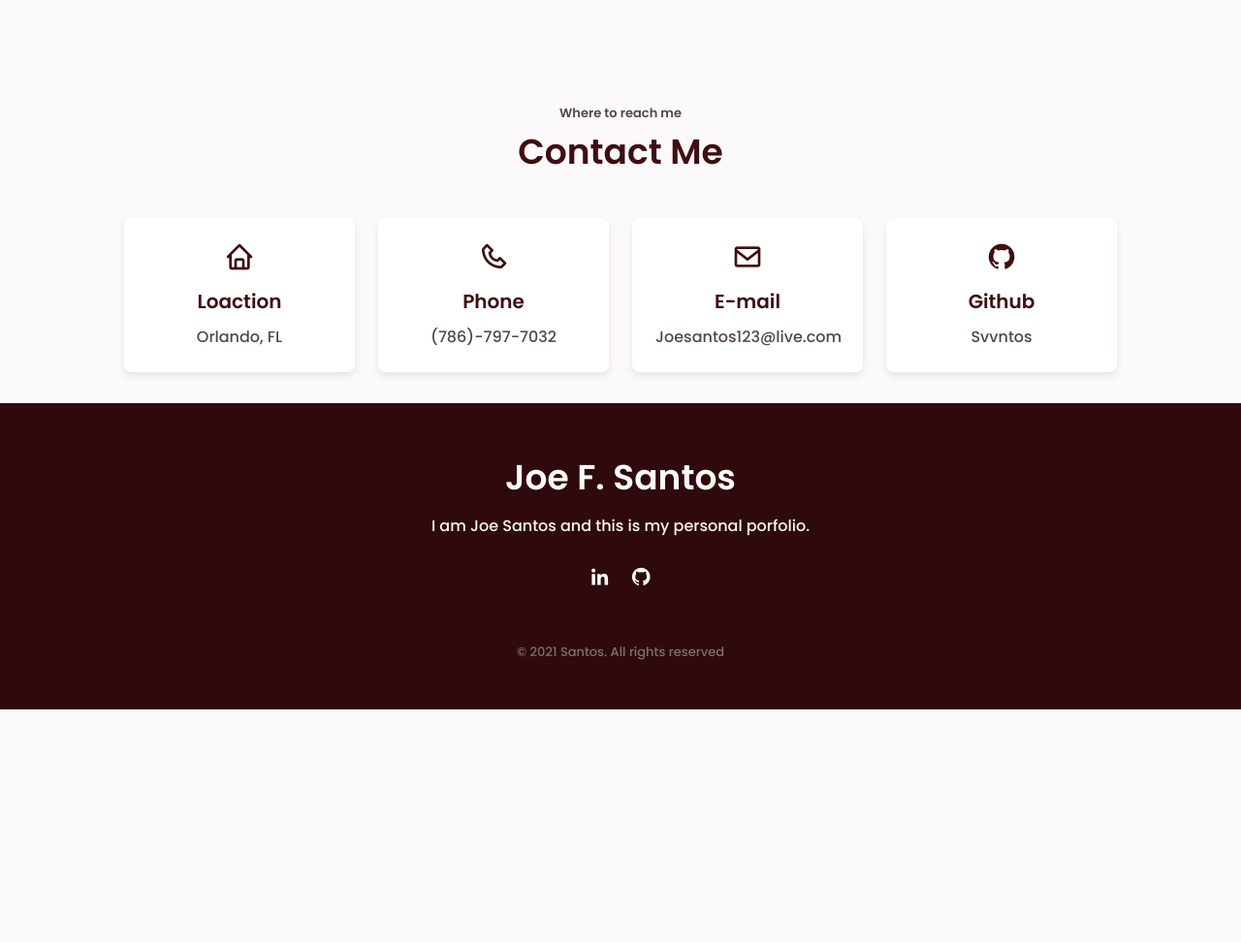
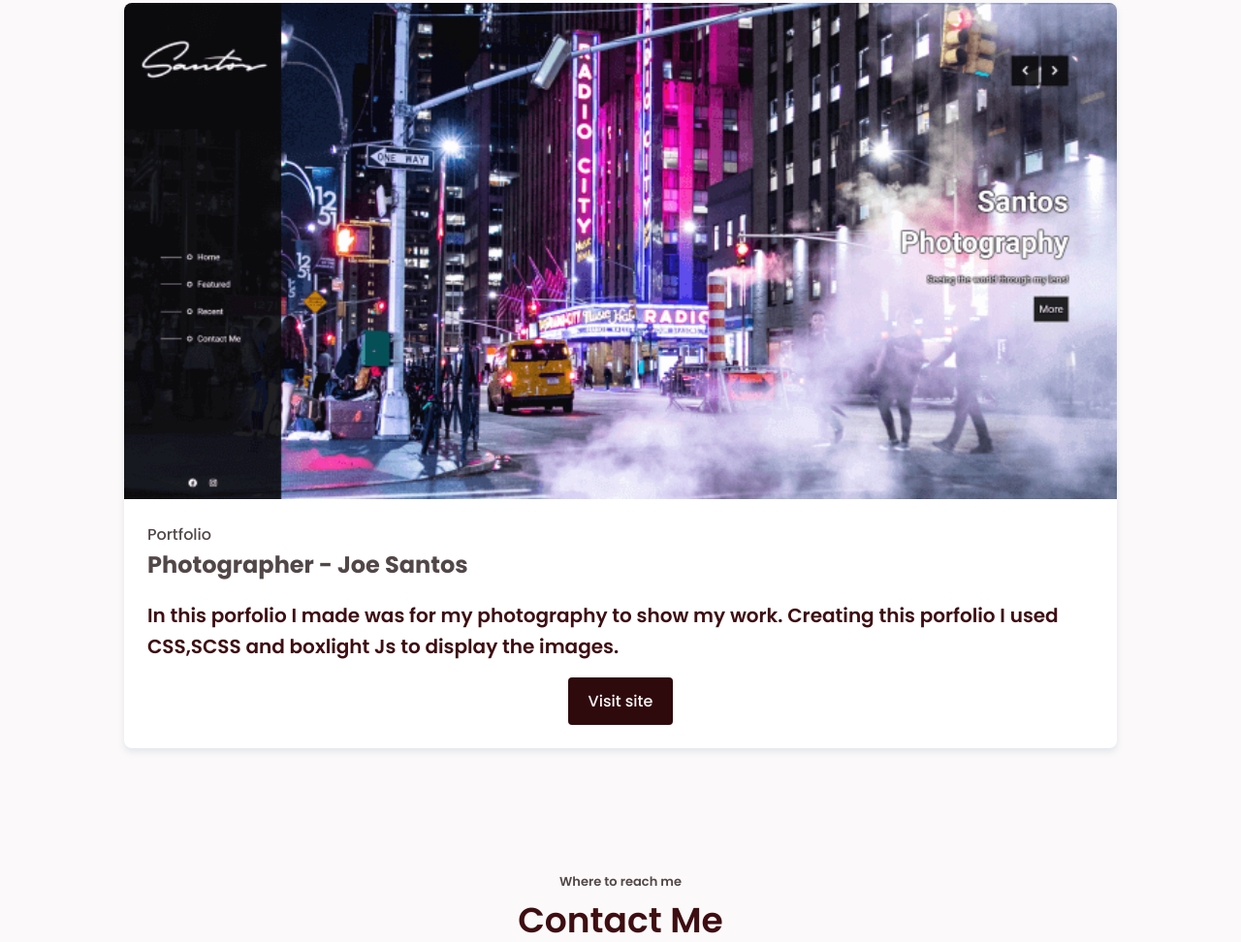
Before and after one commit to svvntos/portfolio, a plain HTML site: page index.html in a window 1280 px wide. Shown: the part 4803-5775 px from the top of the page at 97% size. Before the commit the page ends 5535 px from the top, so only its background shows below. Drawn offline with nearby package versions, Linux system fonts and the light colour scheme.

Commit message:
adjusting few things to my profile live

```diff
--- a/index.html
+++ b/index.html
@@ -279,6 +279,20 @@
         <a href="https://briankdasilva.netlify.app/" target="_blank" class="button button-dark">Visit site</a>
       </div>
     </div>
+
+    <div class="portfolio_content mix web">
+      <a href="#"><img src="./assets/img/photo1.png" alt="" class="portfolio_img"></a>
+      <div class="portfolio_data">
+        <span class="porfolio_subtitle">Portfolio</span>
+        <br>
+        <h1 class="porfolio_subtitle">Photographer - Joe Santos</h1>
+        <a href="#"><h2 class="portfolio_title">In this porfolio I made was for my photography to show my work. Creating this porfolio I used CSS,SCSS and boxlight Js to display the images. </h2></a>
+        <a href="https://svvntosphotography.netlify.app/" target="_blank" class="button button-dark">Visit site</a>
+      </div>
+    </div>
+
+
+
   </div>
 
 
```
Also changed, not shown: assets/img/photo1.png (added).
